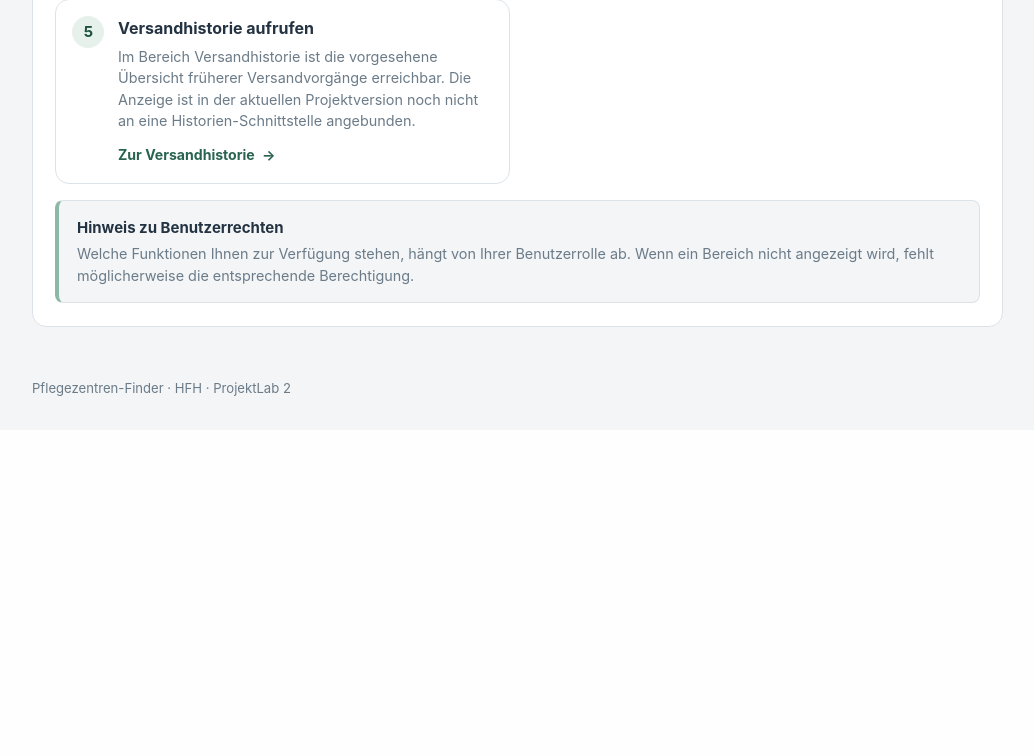
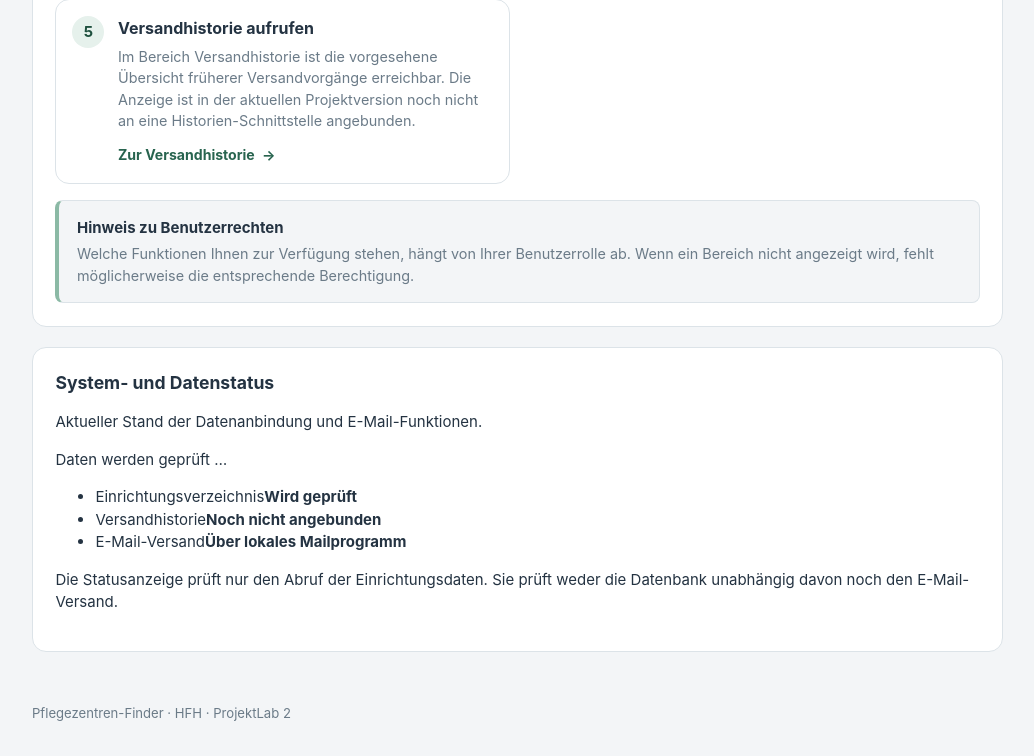
Before and after one commit to mbrx387/PL2-HFH, a FastAPI app: template app/templates/index.html in a window 1280 px wide. Shown: the part 1334-2090 px from the top of the page, without its empty margins (245-1279 px from the left). Before the commit the page ends 1730 px from the top, so only its background shows below. Run offline with FastAPI, Linux system fonts and the light colour scheme; the template is opened without the code that fills it, so the values that code supplies are empty; the visitor is signed in with stand-in values (Sample User, id 1); parts of the project's set-up code (start-up, migrations or seed data) failed here and were passed over.

Commit message:
Update index.html

```diff
--- a/app/templates/index.html
+++ b/app/templates/index.html
@@ -426,6 +426,16 @@
             <!-- ANSICHT: ÜBERSICHT -->
             <section class="page-view" id="view-dashboard" hidden>
 
+                <!-- BEGRÜßUNGSBEREICH (START) -->
+                <section class="dashboard-welcome" aria-labelledby="dashboard-welcome-title">
+                    <div>
+                        <p class="dashboard-eyebrow">PFLEGEZENTREN-FINDER</p>
+                        <h2 id="dashboard-welcome-title">Willkommen im Pflegezentren-Finder!</h2>
+                        <p>Hier finden Sie die wichtigsten Funktionen und den aktuellen Überblick über das Einrichtungsverzeichnis.</p>
+                    </div>
+                    <span class="dashboard-welcome-icon" aria-hidden="true">⌂</span>
+                </section>
+
                 <div class="section-heading">
                     <div>
                         <h2>Projektübersicht</h2>
@@ -514,6 +524,7 @@
                                 <p>Benutzer mit entsprechender Berechtigung können neue Einrichtungen anlegen, vorhandene Angaben bearbeiten oder Datensätze deaktivieren. Pflichtfelder sind im Formular mit einem Stern (*) gekennzeichnet.</p>
                                 {% if can_edit %}
                                 <button type="button" class="help-action" data-open-view="datenpflege">Zur Datenpflege <span aria-hidden="true">→</span></button>
+                                <button type="button" class="help-action" id="quick-new-center">Neue Einrichtung anlegen <span aria-hidden="true">→</span></button>
                                 {% else %}
                                 <span class="help-note">Dieser Bereich ist nur mit entsprechender Bearbeitungsberechtigung verfügbar.</span>
                                 {% endif %}
@@ -546,6 +557,23 @@
                 </section>
 <!-- ENDE: BEDIENÜBERSICHT -->
 
+<!-- System- und Datenstatus (Start) -->
+            <section class="directory-panel dashboard-status" aria-labelledby="dashboard-status-title">
+                    <div class="dashboard-status-heading">
+                        <div>
+                            <h2 id="dashboard-status-title">System- und Datenstatus</h2>
+                            <p>Aktueller Stand der Datenanbindung und E-Mail-Funktionen.</p>
+                        </div>
+                        <span class="status-pill" id="dashboard-data-status" role="status" aria-live="polite">Daten werden geprüft …</span>
+                    </div>
+                    <ul class="dashboard-status-list">
+                        <li><span>Einrichtungsverzeichnis</span><strong id="dashboard-api-status">Wird geprüft</strong></li>
+                        <li><span>Versandhistorie</span><strong>Noch nicht angebunden</strong></li>
+                        <li><span>E-Mail-Versand</span><strong>Über lokales Mailprogramm</strong></li>
+                    </ul>
+                    <p class="dashboard-status-note">Die Statusanzeige prüft nur den Abruf der Einrichtungsdaten. Sie prüft weder die Datenbank unabhängig davon noch den E-Mail-Versand.</p>
+                </section>
+
             <footer class="workspace-footer">
                 <span>Pflegezentren-Finder · HFH · ProjektLab 2</span>
             </footer>
```
